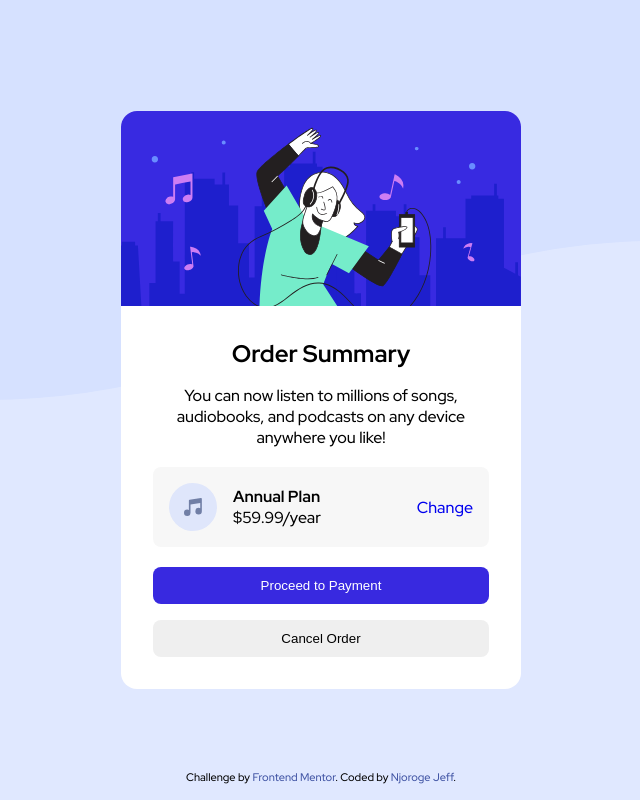
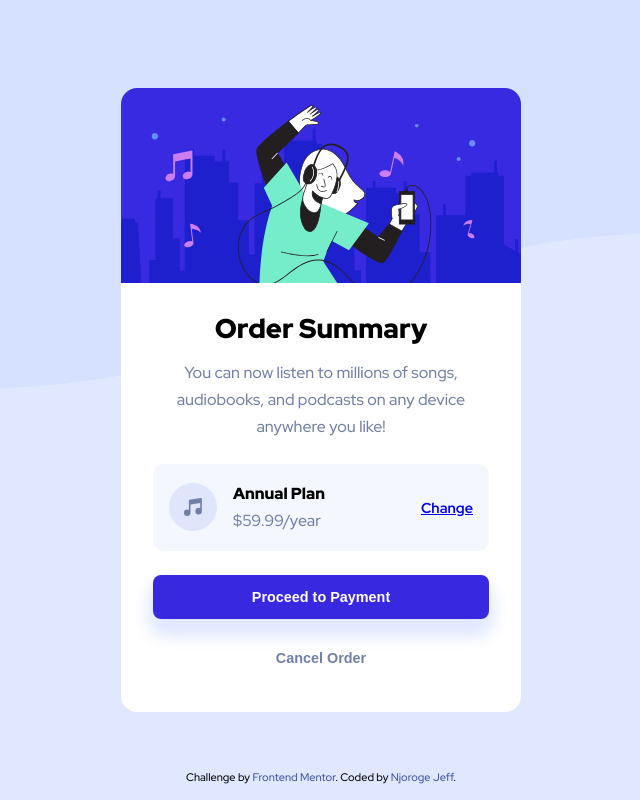
Before and after one commit to njorogejeff/order-summary-component-card, a plain HTML site: page index.html in a window 1280 px wide. Shown: the whole page, without its empty margins (319-959 px from the left). Drawn offline with Linux system fonts and the light colour scheme.

Commit message:
style.css file

```diff
--- a/css/style.css
+++ b/css/style.css
@@ -6,7 +6,7 @@
     --bright-blue: hsl(245, 75%, 52%);
 
     /* Neutral Colors */
-    --very-pale-blue: hsl(224, 23%, 55%);
+    --very-pale-blue: hsl(225, 100%, 98%);
     --desaturated-blue: hsl(224, 23%, 55%);
     --dark-blue: hsl(223, 47%, 23%);
     --white: hsl(0, 0%, 100%);
@@ -22,7 +22,7 @@
 body {
     width: 100%;
     background: var(--pale-blue) url('/images/pattern-background-desktop.svg') no-repeat left top;
-    background-size: 100% 25em;
+    background-size: 100%;
     font-family: 'Red Hat Display', sans-serif;
     max-width: 90%;
     margin: 0 auto;
@@ -30,8 +30,8 @@ body {
 p {
     font-size: 16px;
 }
-h2, p {
-    text-align: center;
+h1, h2, h3, h4, h5, h6, p {
+    line-height: 1.7rem;
 }
 img {
     display: block;
@@ -61,24 +61,54 @@ main {
 }
 .card-description,
 .card-subscription-plan {
-    margin-bottom: 1.2rem;
+    margin-bottom: 1.5rem;
 }
 .card-description .description-heading {
     margin-bottom: 1rem;
+}
+.card-description .description-heading h2,
+.card-description .description-text p {
+    text-align: center;
+}
+.card-description .description-heading h2 {
+    font-size: 1.7rem;
+    font-weight: 900;
+}
+.card-description .description-text p {
+    font-size: 1rem;
+    font-weight: 500;
+    color: var(--desaturated-blue);
 }
 .card-subscription-plan {
     display: flex;
     align-items: center;
     gap: 1rem;
-    background: rgb(180, 180, 180, 0.1);
+    background: var(--very-pale-blue);
     padding: 1rem;
-    border-radius: .5rem;
+    border-radius: .7rem;
 }
 .card-subscription-plan .subscription-plan {
     display: flex;
     justify-content: space-between;
     align-items: center;
     width: 100%;
+}
+.card-subscription-plan .subscription-value h4 {
+    font-size: 1rem;
+    font-weight: 900;
+}
+.card-subscription-plan .subscription-value p {
+    font-size: 1rem;
+    font-weight: 500;
+    color: var(--desaturated-blue);
+}
+.card-subscription-plan .subscription-plan-select p {
+    font-size: .9rem;
+    font-weight: 700;
+    color: var(--dark-blue);
+}
+.card-subscription-plan .subscription-plan-select a {
+    text-decoration: underline;
 }
 .card-buttons {
     display: flex;
@@ -89,14 +119,21 @@ main {
 /* Utility Classes */
 .btn {
     display: block;
+    font-size: .9rem;
+    font-weight: 700;
     border-radius: .5rem;
-    padding: .7rem 0;
+    padding: .9rem 0;
     border: none;
     cursor: pointer;
 }
 .primary-btn {
     background-color: var(--bright-blue);
     color: var(--white);
+    box-shadow: 0 .8rem 20px var(--pale-blue), 0 .8rem 20px var(--pale-blue);
+}
+.secondary-btn {
+    background-color: transparent;
+    color: var(--desaturated-blue);
 }
 
 /* Footer Section Styles */
@@ -114,3 +151,26 @@ footer {
 .attribution a {
     color: hsl(228, 45%, 44%);
 }
+
+@media only screen and (max-width: 375px) {
+    h1, h2, h3, h4, h5, h6, p {
+        line-height: 1.5rem;
+    }
+    body {
+        width: 100%;
+        background: var(--pale-blue) url('/images/pattern-background-mobile.svg') no-repeat;
+        background-size: 100%;
+    }
+    .card-description .description-heading h2 {
+        font-size: 1.5rem;
+    }
+    .card-subscription-plan .subscription-value h4 {
+        font-size: .9rem;
+    }
+    .card-subscription-plan .subscription-value p {
+        font-size: .9rem;
+    }
+    .card-subscription-plan .subscription-plan-select p {
+        font-size: .8rem;
+    }
+}
```
